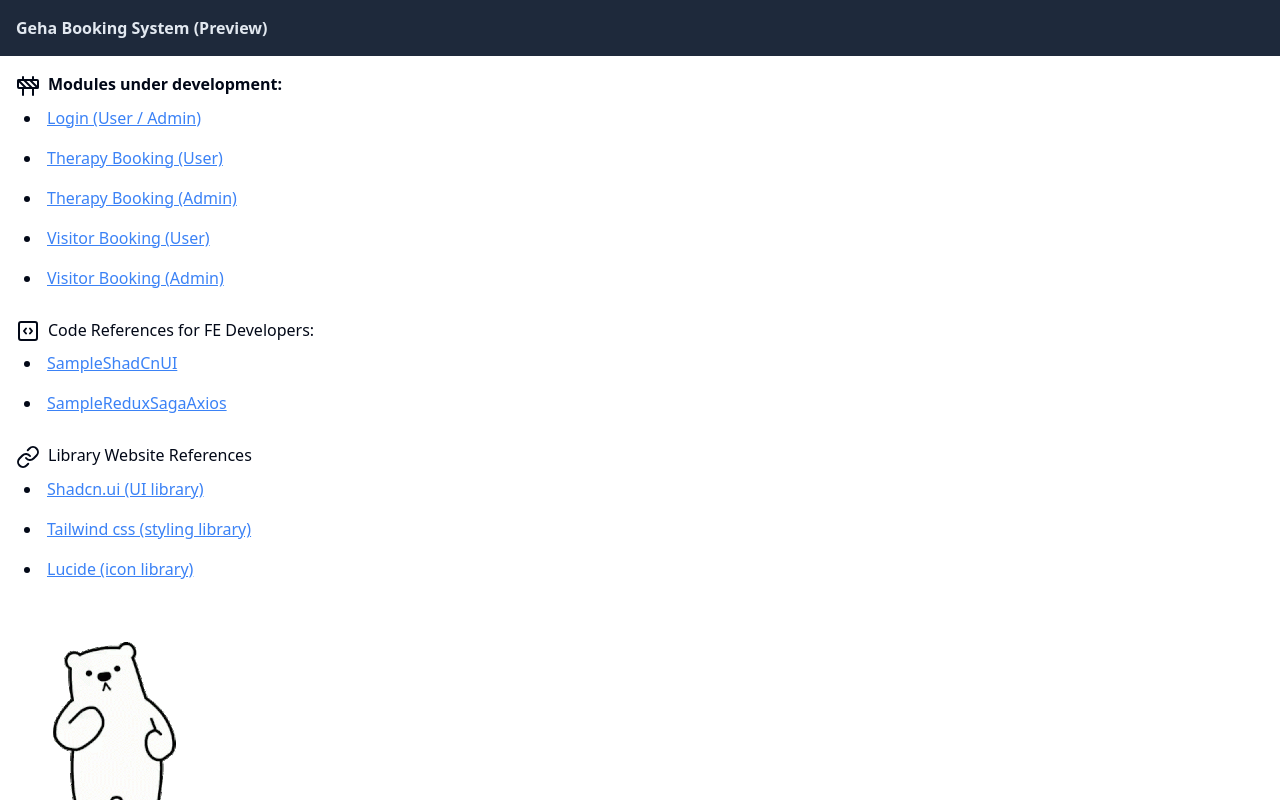
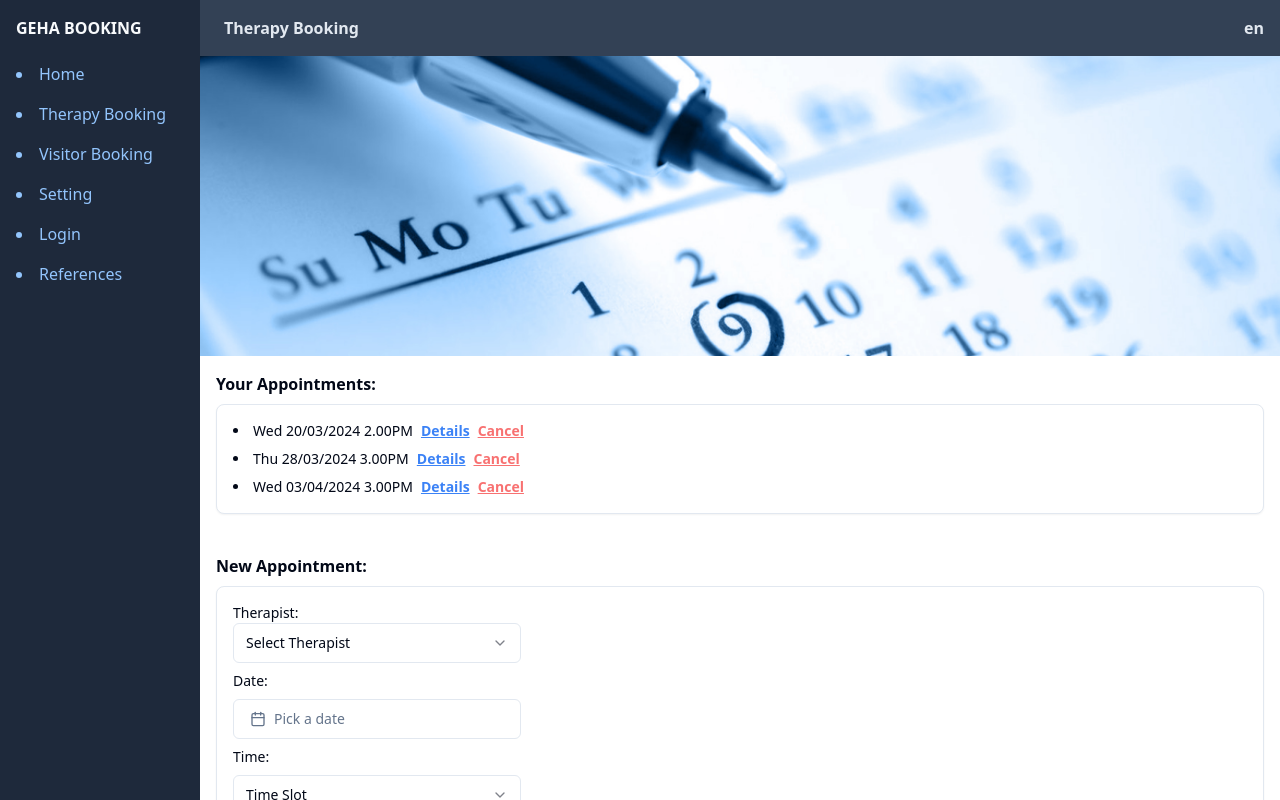
Before and after one commit to jackson1010/OrderSystemFE, a React app: page / in a window 1280 px wide. Shown: the top 800 px of the page. Built offline with nearby package versions, Linux system fonts and the light colour scheme; the HTML template or start-up script is replaced by a standard one.

Commit message:
feat: added navbar

```diff
--- a/src/Providers.tsx
+++ b/src/Providers.tsx
@@ -1,26 +1,12 @@
-import { BrowserRouter, Routes, Route } from "react-router-dom";
-import Login from "./pages/Login";
-import SampleShadCnUi from "./pages/SampleShadCnUi";
-import SampleReduxSagaAxios from "./pages/SampleReduxSagaAxios";
 import { Provider } from "react-redux";
 import store from "./data/store";
+
 import App from "./pages/App";
-import TherapyBooking from "./pages/TherapyBooking";
-import UnderDevelopment from "./pages/UnderDevelopment";
 
 const Providers = () => {
   return (
     <Provider store={store}>
-      <BrowserRouter>
-        <Routes>
-          <Route path="/" element={<App />} />
-          <Route path="/therapy" element={<TherapyBooking />} />
-          <Route path="/login" element={<Login />} />
-          <Route path="/shadcnui" element={<SampleShadCnUi />} />
-          <Route path="/sampleredux" element={<SampleReduxSagaAxios />} />
-          <Route path="/underdevelopment" element={<UnderDevelopment />} />
-        </Routes>
-      </BrowserRouter>
+      <App />
     </Provider>
   );
 };
--- a/src/components/custom/TopNav.tsx
+++ /dev/null
@@ -1,36 +0,0 @@
-import { Link } from "react-router-dom";
-
-const TopNav = () => {
-  return (
-    <>
-      <div className="bg-gray-700 p-2">
-        <h3
-          className="text-lg text-white font-semibold"
-          style={{ display: "inline" }}
-        >
-          TheraBooking
-        </h3>
-        <Link to="/home" className="text-blue-200 pl-4 font-semibold">
-          Home
-        </Link>
-        <Link to="/about" className="text-blue-200 pl-4 font-semibold">
-          About
-        </Link>
-        <Link to="/login" className="text-blue-200 pl-4 font-semibold">
-          Login
-        </Link>
-        <Link to="/shadcnui" className="text-blue-200 pl-4 font-semibold">
-          SampleShadCnUI
-        </Link>
-        <Link
-          to="/samplereduxsagaaxios"
-          className="text-blue-200 pl-4 font-semibold"
-        >
-          SampleReduxSagaAxios
-        </Link>
-      </div>
-    </>
-  );
-};
-
-export default TopNav;
--- a/src/pages/App/index.tsx
+++ b/src/pages/App/index.tsx
@@ -1,96 +1,53 @@
-import { Link } from "react-router-dom";
+import { BrowserRouter, Link, Route, Routes } from "react-router-dom";
+import References from "../References";
+import TherapyBooking from "../TherapyBooking";
+import Login from "../Login";
+import SampleReduxSagaAxios from "../References/SampleReduxSagaAxios";
+import SampleShadCnUi from "../References/SampleShadCnUi";
+import UnderDevelopment from "../UnderDevelopment";
 import "./styles.css";
-import DancingBear from "../../assets/images/dancebear.gif";
-import { Construction, SquareCode, Link as LinkIcon } from "lucide-react";
 
 const App = () => {
   return (
     <>
-      <div className="bg-slate-800 text-slate-200 p-4">
-        <h3 className="text-base font-bold">Geha Booking System (Preview)</h3>
+      <BrowserRouter>
+        <div className="sidenav bg-slate-800 text-slate-50 p-4">
+          <div className="font-bold" style={{ height: "30px" }}>
+            GEHA BOOKING
           </div>
-
-      <div className="p-4">
-        <Construction className="inline" />
-        <span className="pl-2 font-semibold">Modules under development:</span>
-        <div className="pb-5">
-          <li className="p-2">
-            <Link to="/login" className="text-blue-500 underline ">
-              Login (User / Admin)
-            </Link>
+          <div className="text-blue-300 space-y-4 mt-4">
+            <li>
+              <Link to="/">Home</Link>
             </li>
-          <li className="p-2">
-            <Link to="/therapy" className="text-blue-500 underline ">
-              Therapy Booking (User)
-            </Link>
+            <li>
+              <Link to="/therapy">Therapy Booking</Link>
             </li>
-          <li className="p-2">
-            <Link to="/underdevelopment" className="text-blue-500 underline ">
-              Therapy Booking (Admin)
-            </Link>
+            <li>
+              <Link to="/underdevelopment">Visitor Booking</Link>
             </li>
-          <li className="p-2">
-            <Link to="/underdevelopment" className="text-blue-500 underline ">
-              Visitor Booking (User)
-            </Link>
+            <li>
+              <Link to="/underdevelopment">Setting</Link>
             </li>
-          <li className="p-2">
-            <Link to="/underdevelopment" className="text-blue-500 underline ">
-              Visitor Booking (Admin)
-            </Link>
+            <li>
+              <Link to="/login">Login</Link>
+            </li>
+            <li>
+              <Link to="/references">References</Link>
             </li>
           </div>
-
-        <SquareCode className="inline" />
-        <span className="pl-2">Code References for FE Developers:</span>
-        <div className="pb-5">
-          <li className="p-2">
-            <Link to="/shadcnui" className="text-blue-500 underline">
-              SampleShadCnUI
-            </Link>
-          </li>
-          <li className="p-2">
-            <Link to="/sampleredux" className="text-blue-500 underline">
-              SampleReduxSagaAxios
-            </Link>
-          </li>
         </div>
-
-        <LinkIcon className="inline" />
-        <span className="pl-2">Library Website References</span>
-        <div className="pb-5">
-          <li className="p-2">
-            <a
-              href="https://ui.shadcn.com/docs/components/accordion"
-              target="_blank"
-              className="text-blue-500 underline"
-            >
-              Shadcn.ui (UI library)
-            </a>
-          </li>
-          <li className="p-2">
-            <a
-              href="https://tailwindcss.com/"
-              target="_blank"
-              className="text-blue-500 underline"
-            >
-              Tailwind css (styling library)
-            </a>
-          </li>
-          <li className="p-2">
-            <a
-              href="https://lucide.dev/"
-              target="_blank"
-              className="text-blue-500 underline"
-            >
-              Lucide (icon library)
-            </a>
-          </li>
+        <div className="sidecontent">
+          <Routes>
+            <Route path="/" element={<TherapyBooking />} />
+            <Route path="/therapy" element={<TherapyBooking />} />
+            <Route path="/login" element={<Login />} />
+            <Route path="/shadcnui" element={<SampleShadCnUi />} />
+            <Route path="/sampleredux" element={<SampleReduxSagaAxios />} />
+            <Route path="/underdevelopment" element={<UnderDevelopment />} />
+            <Route path="/references" element={<References />} />
+          </Routes>
         </div>
-
-        <br />
-        <img src={DancingBear} />
-      </div>
+      </BrowserRouter>
     </>
   );
 };
--- a/src/pages/App/styles.css
+++ b/src/pages/App/styles.css
@@ -1,5 +1,21 @@
-.header3 {
-  color: red;
-  padding: 40px;
-  font-family: Arial;
+.sidenav {
+  height: 100vh;
+  width: 200px;
+  position: fixed;
+  z-index: 1;
+  top: 0;
+  left: 0;
+  overflow-x: hidden;
+
+  @media (max-width: 800px) {
+    display: none;
+  }
 }
+
+.sidecontent {
+  margin-left: 200px; /* Same as the width of the sidenav */
+
+  @media (max-width: 800px) {
+    margin-left: 0;
+  }
+}
--- /dev/null
+++ b/src/pages/References/index.tsx
@@ -0,0 +1,71 @@
+import { Link } from "react-router-dom";
+import "./styles.css";
+import DancingBear from "../../assets/images/dancebear.gif";
+import { SquareCode, Link as LinkIcon, ArrowLeft } from "lucide-react";
+
+const References = () => {
+  return (
+    <>
+      <div className="bg-slate-700 text-slate-200 p-4">
+        <Link to="/">
+          <ArrowLeft className="inline mr-4 mobilebackbtn" />
+        </Link>
+        <h3 className="text-base font-bold inline">References</h3>
+      </div>
+
+      <div className="p-4">
+        <SquareCode className="inline" />
+        <span className="pl-2">Code References for FE Developers:</span>
+        <div className="pb-5">
+          <li className="p-2">
+            <Link to="/shadcnui" className="text-blue-500 underline">
+              SampleShadCnUI
+            </Link>
+          </li>
+          <li className="p-2">
+            <Link to="/sampleredux" className="text-blue-500 underline">
+              SampleReduxSagaAxios
+            </Link>
+          </li>
+        </div>
+
+        <LinkIcon className="inline" />
+        <span className="pl-2">Library Website References</span>
+        <div className="pb-5">
+          <li className="p-2">
+            <a
+              href="https://ui.shadcn.com/docs/components/accordion"
+              target="_blank"
+              className="text-blue-500 underline"
+            >
+              Shadcn.ui (UI library)
+            </a>
+          </li>
+          <li className="p-2">
+            <a
+              href="https://tailwindcss.com/"
+              target="_blank"
+              className="text-blue-500 underline"
+            >
+              Tailwind css (styling library)
+            </a>
+          </li>
+          <li className="p-2">
+            <a
+              href="https://lucide.dev/"
+              target="_blank"
+              className="text-blue-500 underline"
+            >
+              Lucide (icon library)
+            </a>
+          </li>
+        </div>
+
+        <br />
+        <img src={DancingBear} />
+      </div>
+    </>
+  );
+};
+
+export default References;
--- /dev/null
+++ b/src/pages/References/styles.css
@@ -0,0 +1,13 @@
+.header3 {
+  color: red;
+  padding: 40px;
+  font-family: Arial;
+}
+
+.mobilebackbtn {
+  display: none;
+
+  @media (max-width: 800px) {
+    display: inline;
+  }
+}
--- a/src/pages/TherapyBooking/index.tsx
+++ b/src/pages/TherapyBooking/index.tsx
@@ -23,14 +23,17 @@ import {
 
 import {
   Sheet,
+  SheetClose,
   SheetContent,
   SheetDescription,
+  SheetFooter,
   SheetHeader,
   SheetTitle,
   SheetTrigger,
 } from "@/components/ui/sheet";
 
 import { Textarea } from "@/components/ui/textarea";
+import { Link } from "react-router-dom";
 
 const TherapyBooking = () => {
   const [date, setDate] = useState<Date>();
@@ -38,21 +41,47 @@ const TherapyBooking = () => {
   return (
     <div>
       <div className="bg-slate-700 p-4 text-slate-200 font-bold ">
+        <div className="mobilemenubtn">
           <Sheet key={"left"}>
             <SheetTrigger>
               <Menu />
             </SheetTrigger>
             <SheetContent side={"left"} className="w-[300px]">
               <SheetHeader>
-              <SheetTitle>App Menu</SheetTitle>
-              <SheetDescription className="text-base space-y-4  pt-4">
-                <p>Therapy Booking</p>
-                <p>Profile Setting</p>
-                <p>Logout</p>
-              </SheetDescription>
+                <SheetTitle></SheetTitle>
+                <SheetDescription></SheetDescription>
               </SheetHeader>
+              <div className="font-bold">GEHA Booking</div>
+              <SheetFooter className="text-base space-y-4 pt-4 ">
+                <SheetClose asChild>
+                  <>
+                    <div className="text-blue-500 space-y-4 mt-4">
+                      <li>
+                        <Link to="/therapy">Home</Link>
+                      </li>
+                      <li>
+                        <Link to="/therapy">Therapy Booking</Link>
+                      </li>
+                      <li>
+                        <Link to="/underdevelopment">Visitor Booking</Link>
+                      </li>
+                      <li>
+                        <Link to="/underdevelopment">Setting</Link>
+                      </li>
+                      <li>
+                        <Link to="/login">Login</Link>
+                      </li>
+                      <li>
+                        <Link to="/references">References</Link>
+                      </li>
+                    </div>
+                  </>
+                </SheetClose>
+              </SheetFooter>
             </SheetContent>
           </Sheet>
+        </div>
+
         <span className="ml-2" style={{ verticalAlign: "top" }}>
           Therapy Booking
         </span>
--- a/src/pages/TherapyBooking/styles.css
+++ b/src/pages/TherapyBooking/styles.css
@@ -5,3 +5,11 @@
   background-size: cover;
   height: 300px;
 }
+
+.mobilemenubtn {
+  display: none;
+
+  @media (max-width: 800px) {
+    display: inline;
+  }
+}
```
Also changed, not shown: src/pages/References/SampleReduxSagaAxios/index.tsx (renamed from src/pages/SampleReduxSagaAxios/index.tsx), src/pages/References/SampleShadCnUi/index.tsx (renamed from src/pages/SampleShadCnUi/index.tsx). Lines whose indentation alone changed are shown as unchanged.
